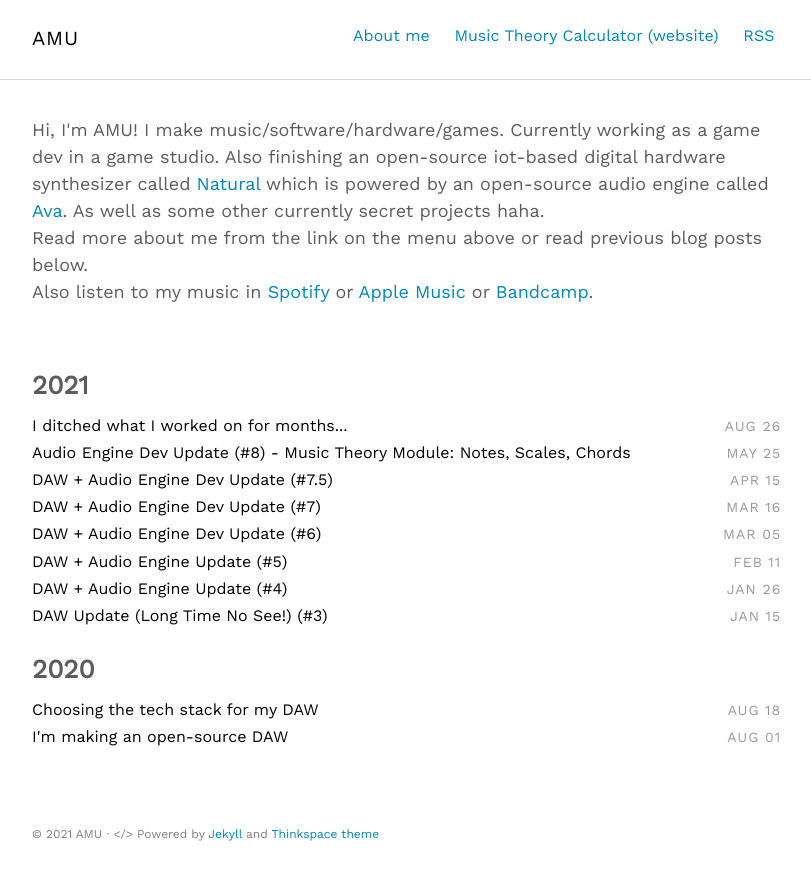
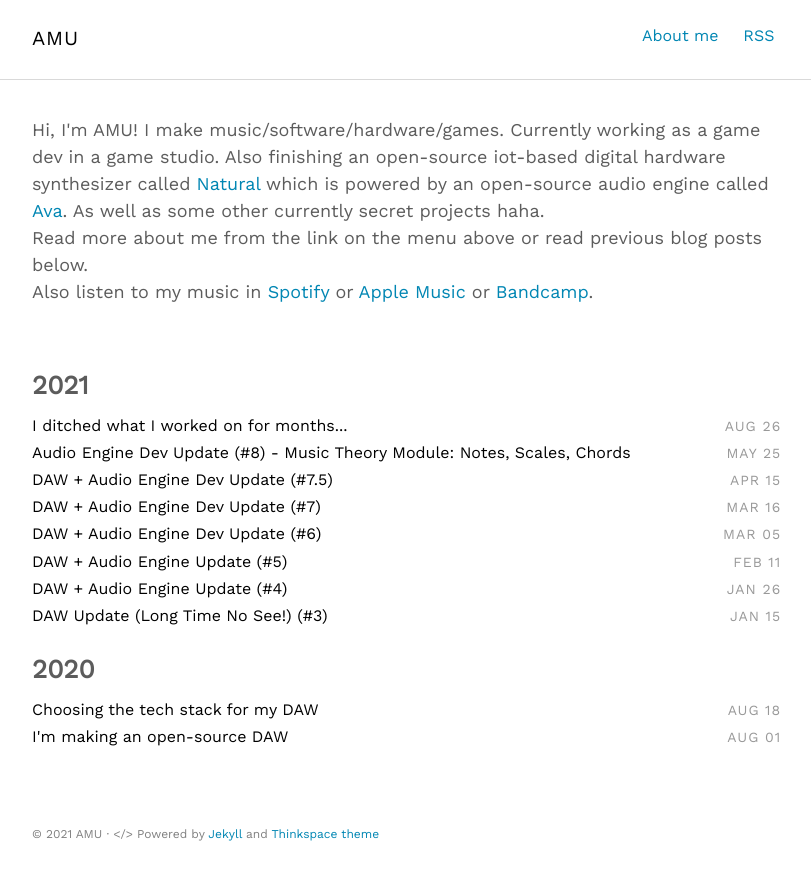
Before and after one commit to amuuu/amuuu.github.io, a Jekyll site: the page built from index.html, in a window 1280 px wide. Shown: the top 880 px of the page, without its empty margins (232-1043 px from the left). Built offline with Jekyll 4.4.1, drawn with Linux system fonts in a browser that asks for light colours; nearby versions of some CDN libraries.

Commit message:
remove link from nav...

```diff
--- a/_includes/nav.html
+++ b/_includes/nav.html
@@ -4,7 +4,6 @@
     <h1 class="logo"><a href="{{ '/' | prepend: site.baseurl | prepend: site.url }}">{{ site.title_left }}<span>{{ site.title_right }}</span></a></h1>
     <ul class="navbar">
       <li><a href="{{ '/about' | prepend: site.baseurl | prepend: site.url }}">About me</a></li>
-      <li><a href="https://amuuu.github.io/music-theory-calculator">Music Theory Calculator (website)</a></li>
 
       <!-- <li><a href="{{ '/other-writings' | prepend: site.baseurl | prepend: site.url }}">Other writings</a></li> -->
       <li><a href="{{ "/feed.xml" | prepend: site.baseurl | prepend: site.url }}" target="_blank">RSS</a></li>
```
